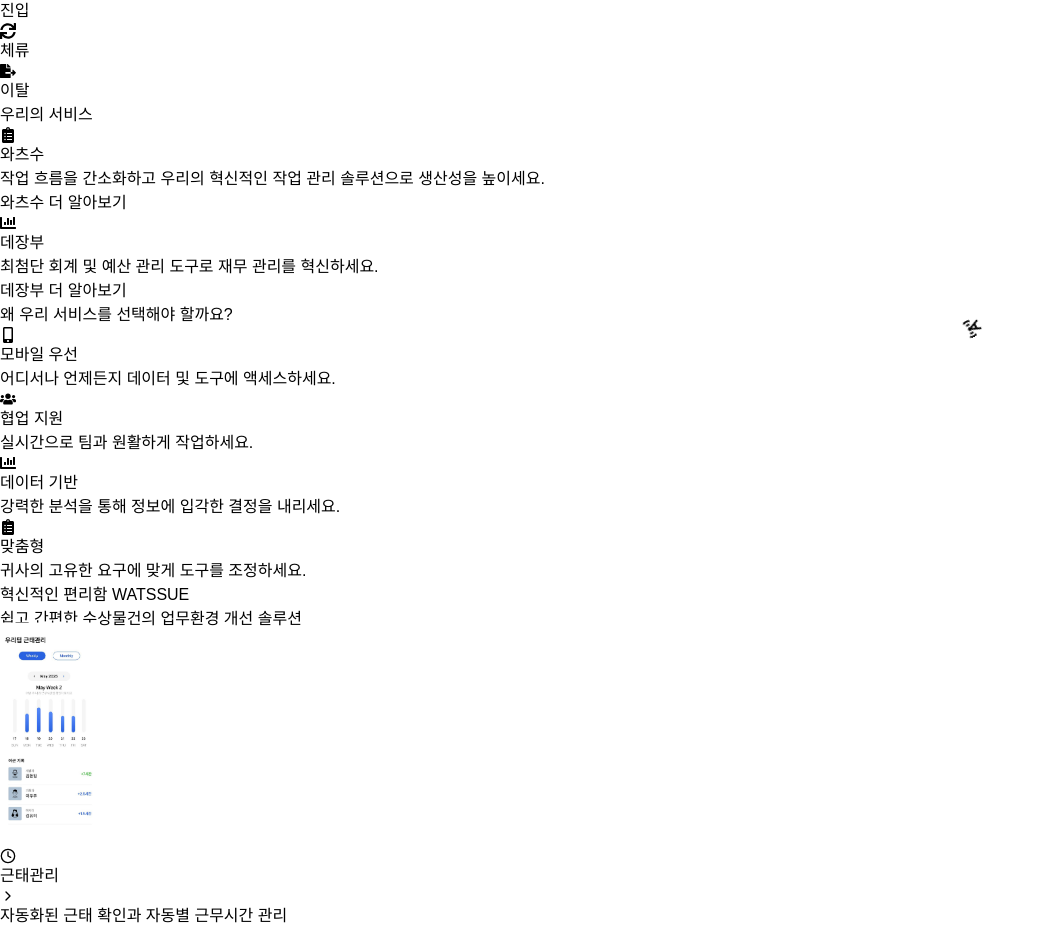
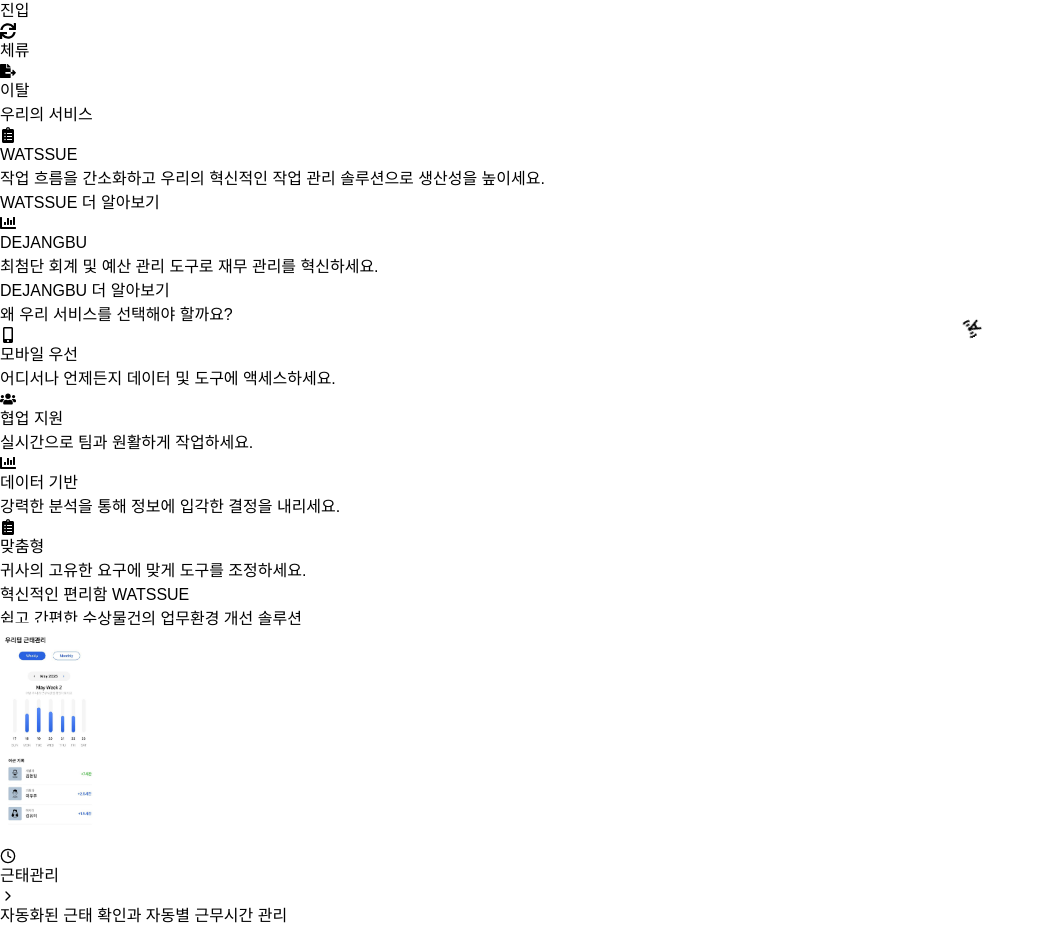
Before and after one commit to Souravhere/spacethings, a Next.js app: page / in a window 1280 px wide. Shown: the part 1212-2138 px from the top of the page, without its empty margins (0-1045 px from the left). Built offline with nearby package versions, Linux system fonts and the light colour scheme; a web font is replaced by a local one.

Commit message:
service comp updated

```diff
--- a/src/components/Servicespage.tsx
+++ b/src/components/Servicespage.tsx
@@ -73,13 +73,13 @@ export default function ServicesPage() {
 
         <div className="grid grid-cols-1 md:grid-cols-2 gap-8">
           <ServiceCard
-            title="와츠수"
+            title="WATSSUE"
             description="작업 흐름을 간소화하고 우리의 혁신적인 작업 관리 솔루션으로 생산성을 높이세요."
             link="/watssue"
             icon={<FaClipboardList className="text-blue-500 text-4xl mb-4" />}
           />
           <ServiceCard
-            title="데장부"
+            title="DEJANGBU"
             description="최첨단 회계 및 예산 관리 도구로 재무 관리를 혁신하세요."
             link="/dejangbu"
             icon={<FaChartBar className="text-green-500 text-4xl mb-4" />}
@@ -131,11 +131,11 @@ function ServiceCard({ title, description, link, icon }: ServiceCardProps) {
     >
       <div className="p-6">
         <div className="flex items-center justify-center">{icon}</div>
-        <h3 className="text-2xl font-semibold text-gray-900 text-center mb-2">{title}</h3>
+        <h3 className="text-2xl font-semibold text-gray-900 text-center mb-2 font-sans">{title}</h3>
         <p className="text-gray-600 text-center mb-4">{description}</p>
         <Link
           href={link}
-          className="block w-full text-center bg-blue-600 hover:bg-blue-700 text-white font-bold py-2 px-4 rounded transition duration-300"
+          className="block w-full text-center bg-blue-600 hover:bg-blue-700 text-white font-bold py-2 px-4 rounded transition duration-300 font-sans"
         >
           {title} 더 알아보기
         </Link>
```
